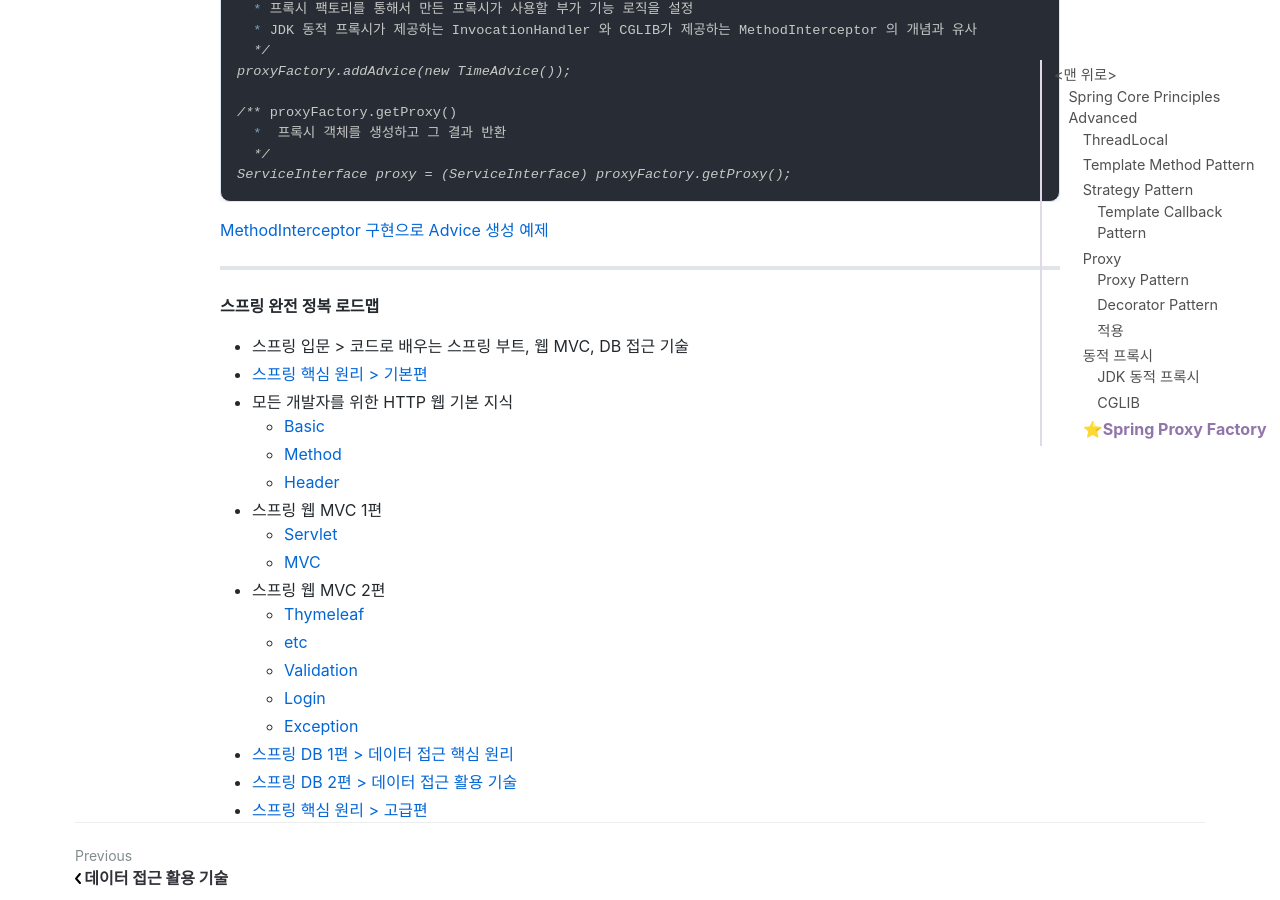
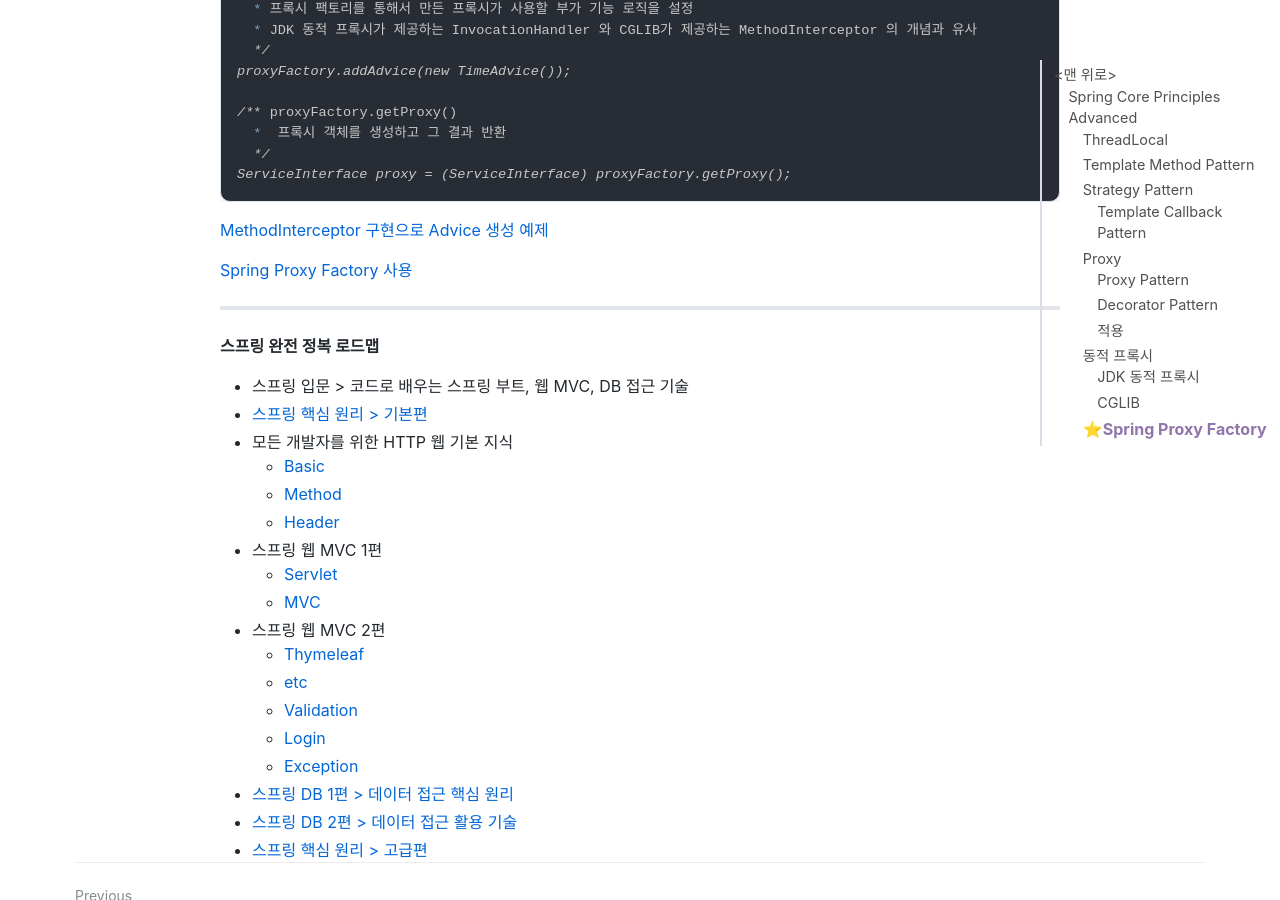
Before and after one commit to jihunparkme/jihunparkme.github.io, a Jekyll site: the page built from _posts/2022-11-20-Spring-Core-Principles-Advanced.md, in a window 1280 px wide and 900 px high, scrolled down 14893 px. Built offline with Jekyll 4.4.1, drawn with Linux system fonts in a browser that asks for light colours; nearby versions of some CDN libraries; comment, search, counter and statistics services are not loaded.

Commit message:
add: commit link

```diff
--- a/_posts/2022-11-20-Spring-Core-Principles-Advanced.md
+++ b/_posts/2022-11-20-Spring-Core-Principles-Advanced.md
@@ -472,7 +472,7 @@
 
 [MethodInterceptor 구현으로 Advice 생성 예제](https://github.com/jihunparkme/Inflearn-Spring-Core-Principles-Advanced/commit/57f8131041985a547e82d22d6724f4059f72717b)
 
-
+[Spring Proxy Factory 사용](https://github.com/jihunparkme/Inflearn-Spring-Core-Principles-Advanced/commit/554b72d8cade3842305382d7eea85a064a67df56)
 
 
 
```
